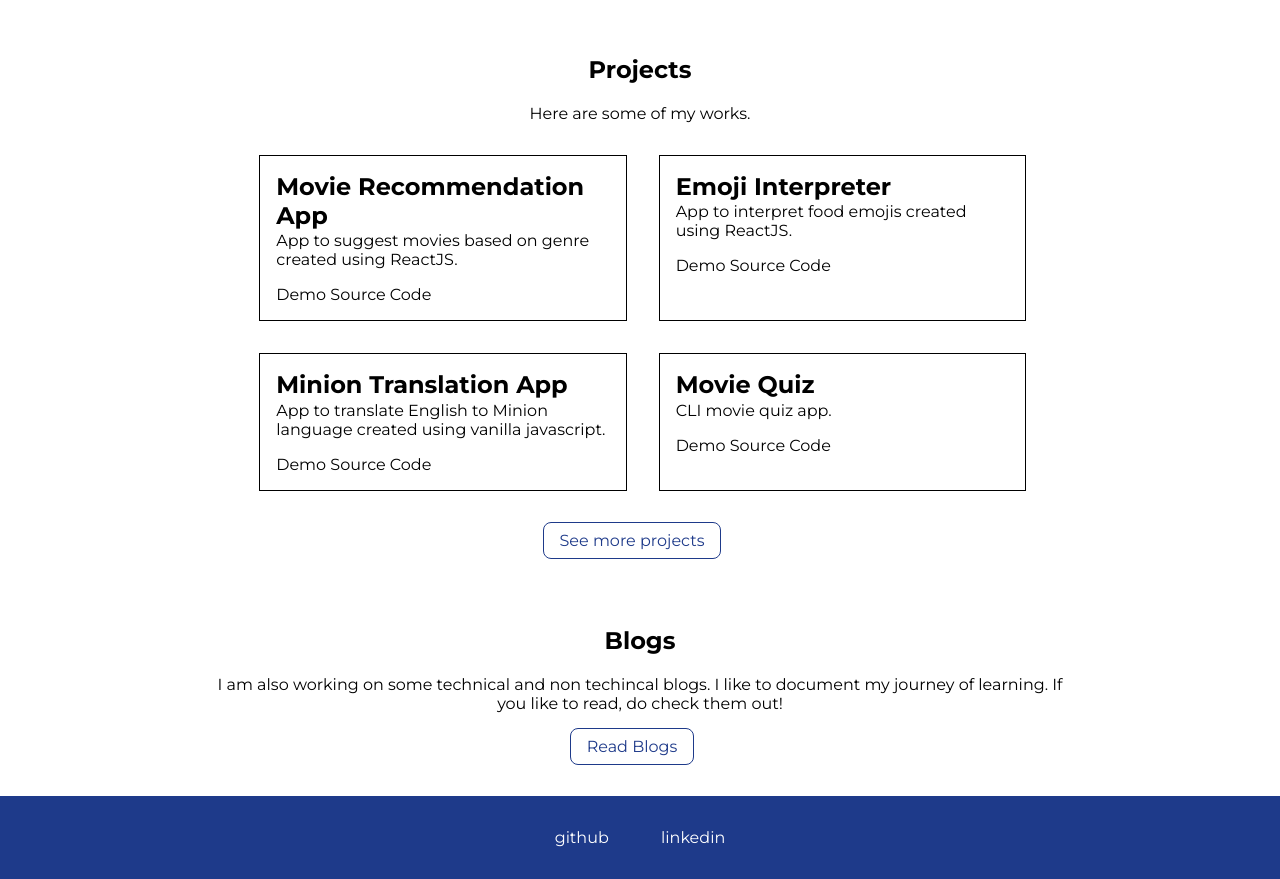
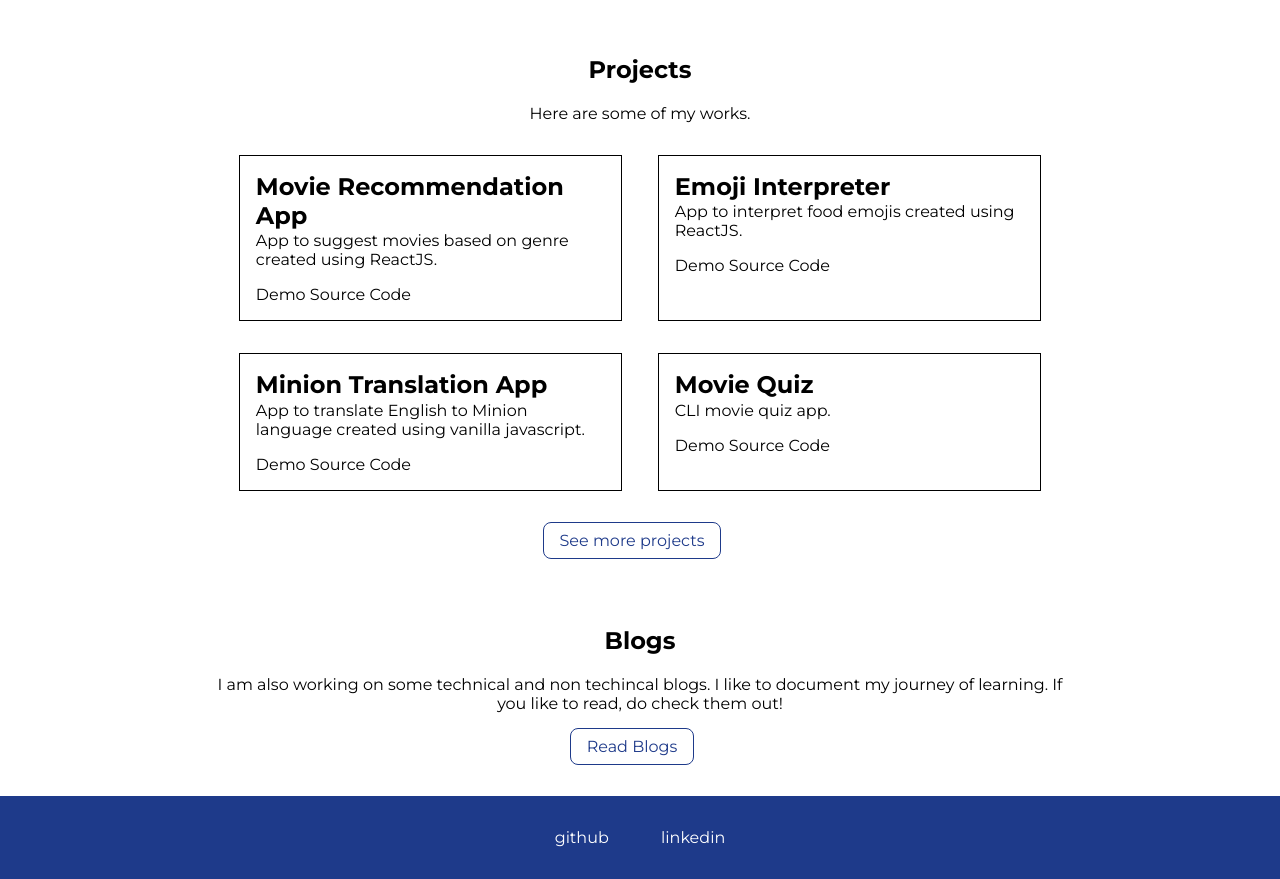
Before and after one commit to asyriac/portfolio, a plain HTML site: page index.html in a window 1280 px wide. Shown: the part 900-1779 px from the top of the page. Drawn offline with Linux system fonts and the light colour scheme.

Commit message:
style : projects alignment fixed

```diff
--- a/styles.css
+++ b/styles.css
@@ -173,14 +173,17 @@ a:hover{
     list-style-type: none;
     display: flex;
     flex-wrap: wrap;
+    justify-content: space-evenly;
+    margin: 0;
+    padding:0;
  }
 
  .project-item{
     border: 1px solid black;
     text-align: left;
-    margin: 1rem;
+    flex-basis: 40%;
     padding: 1rem;
-    flex-basis: 40%;
+    margin: 1rem 0;
  }
 
  .project-item h1{
```
